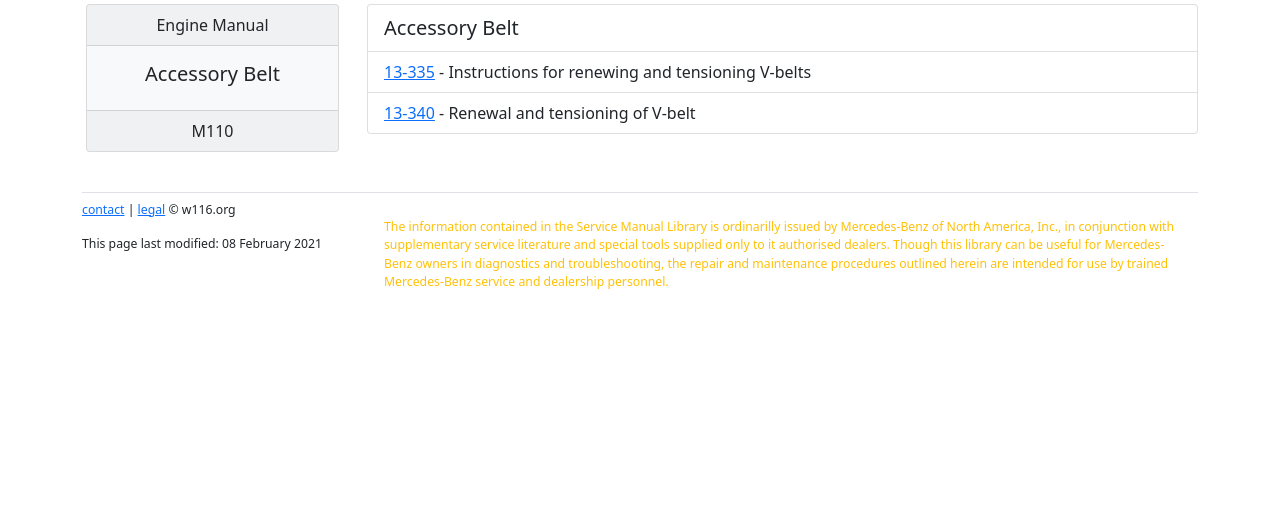
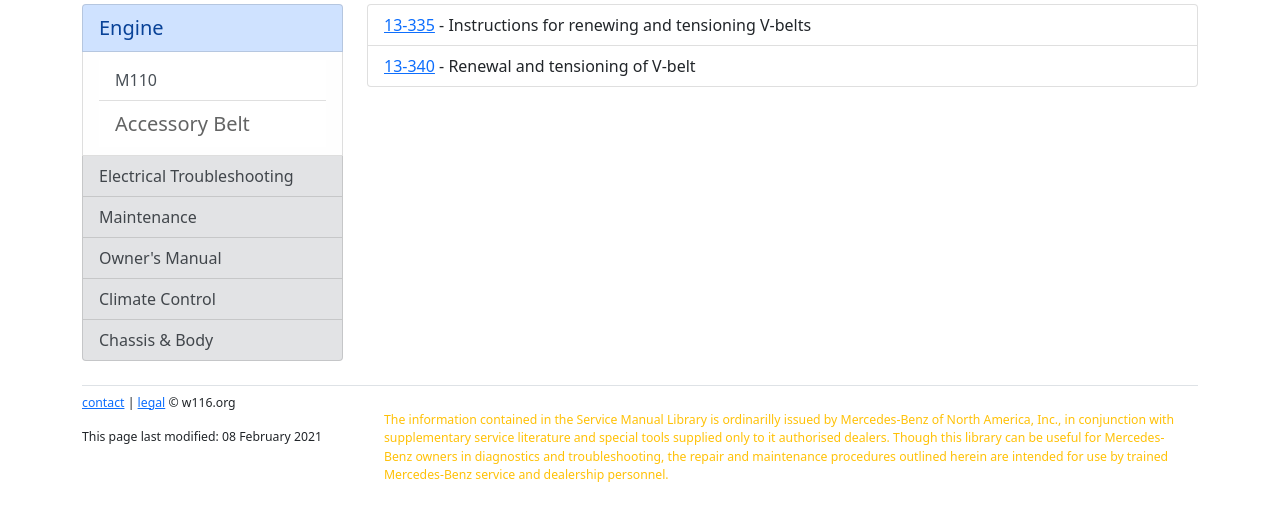
Before and after one commit to W116org/handbook, a Jekyll site: the page built from Engine/110/13-AccessoryBelt.html, in a window 1280 px wide, cut to the strip 220-741 px from the top of the page. Built offline with Jekyll 4.4.1, drawn with Linux system fonts in a browser that asks for light colours; comment, search, counter and statistics services are not loaded.

Commit message:
Update 13-AccessoryBelt.html

```diff
--- a/Engine/110/13-AccessoryBelt.html
+++ b/Engine/110/13-AccessoryBelt.html
@@ -8,17 +8,21 @@
 
 <div class="row">
   <div class="col-xs-12 col-md-3">
-    <div class="card text-center text-dark bg-light mb-3 mx-1">
-      <div class="card-header">Engine Manual</div>
-      <div class="card-body">
-          <h5 class="card-title">Accessory Belt</h5>
+    <div class="list-group">
+      <a href="/Engine/" class="list-group-item list-group-item-primary lead list-group-item-action">Engine</a>
+      <div class="list-group-item list-group-item-light list-group list-group-flush">
+        <a href="/Engine/110/" class="list-group-item list-group-item-action">M110</a>
+        <div class="list-group-item lead">Accessory Belt</div>
       </div>
-      <div class="card-footer">M110</div>
+      <a href="/ETM/" class="list-group-item list-group-item-secondary list-group-item-action">Electrical Troubleshooting</a>
+      <a href="/Maintenance/" class="list-group-item list-group-item-secondary list-group-item-action">Maintenance</a>
+      <a href="/OM/" class="list-group-item list-group-item-secondary list-group-item-action">Owner's Manual</a>
+      <a href="/Climate/" class="list-group-item list-group-item-secondary list-group-item-action">Climate Control</a>
+      <a href="/Chassis/" class="list-group-item list-group-item-secondary list-group-item-action">Chassis &amp; Body</a>
     </div>
   </div>
   <div class="col-xs-12 col-md-9">
     <ul class="list-group mb-1">
-      <li class="list-group-item lead">Accessory Belt</li>
       <li class="list-group-item"><a href="{{site.cdpath}}/Engine/110/13-335.pdf">13-335</a> - Instructions for renewing and tensioning V-belts</li>
       <li class="list-group-item"><a href="{{site.cdpath}}/Engine/110/13-340.pdf">13-340</a> - Renewal and tensioning of V-belt</li>
     </ul>
```
